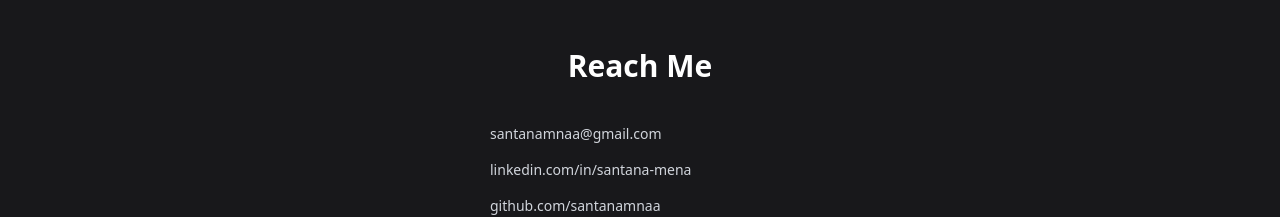
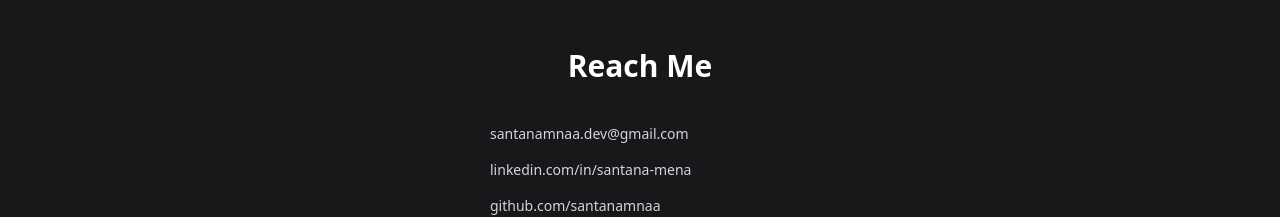
Before and after one commit to santanamnaa/santana-portofolio, a Next.js app: page /contact in a window 1280 px wide. Shown: the top 217 px of the page. Built offline with nearby package versions, Linux system fonts and the light colour scheme; a web font is replaced by a local one.

Commit message:
feat: update email to santanamnaa.dev@gmail.com in Navbar and Contact page

```diff
--- a/src/app/contact/page.tsx
+++ b/src/app/contact/page.tsx
@@ -9,8 +9,8 @@ export const metadata = {
 export default function ContactPage() {
   const contactLinks = [
     {
-      label: "santanamnaa@gmail.com",
-      href: "mailto:santanamnaa@gmail.com",
+      label: "santanamnaa.dev@gmail.com",
+      href: "mailto:santanamnaa.dev@gmail.com",
     },
     {
       label: "linkedin.com/in/santana-mena",
--- a/src/components/Navbar.tsx
+++ b/src/components/Navbar.tsx
@@ -21,7 +21,7 @@ export const Navbar = () => {
   const socialLinks = [
     { name: "GitHub", url: "https://github.com/santanamnaa" },
     { name: "LinkedIn", url: "https://linkedin.com/in/santana-mena" },
-    { name: "Email", url: "mailto:santanamnaa@gmail.com" },
+    { name: "Email", url: "mailto:santanamnaa.dev@gmail.com" },
   ];
 
   return (
```
